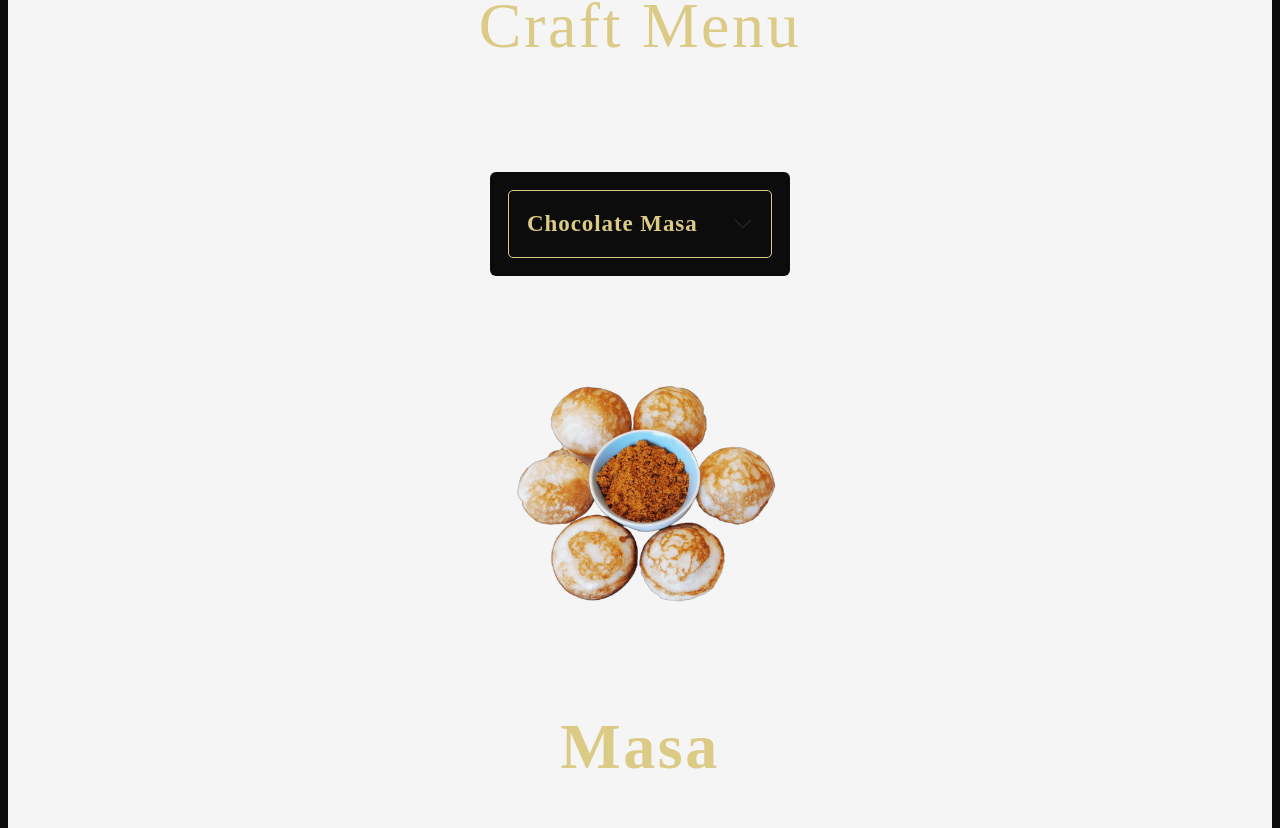
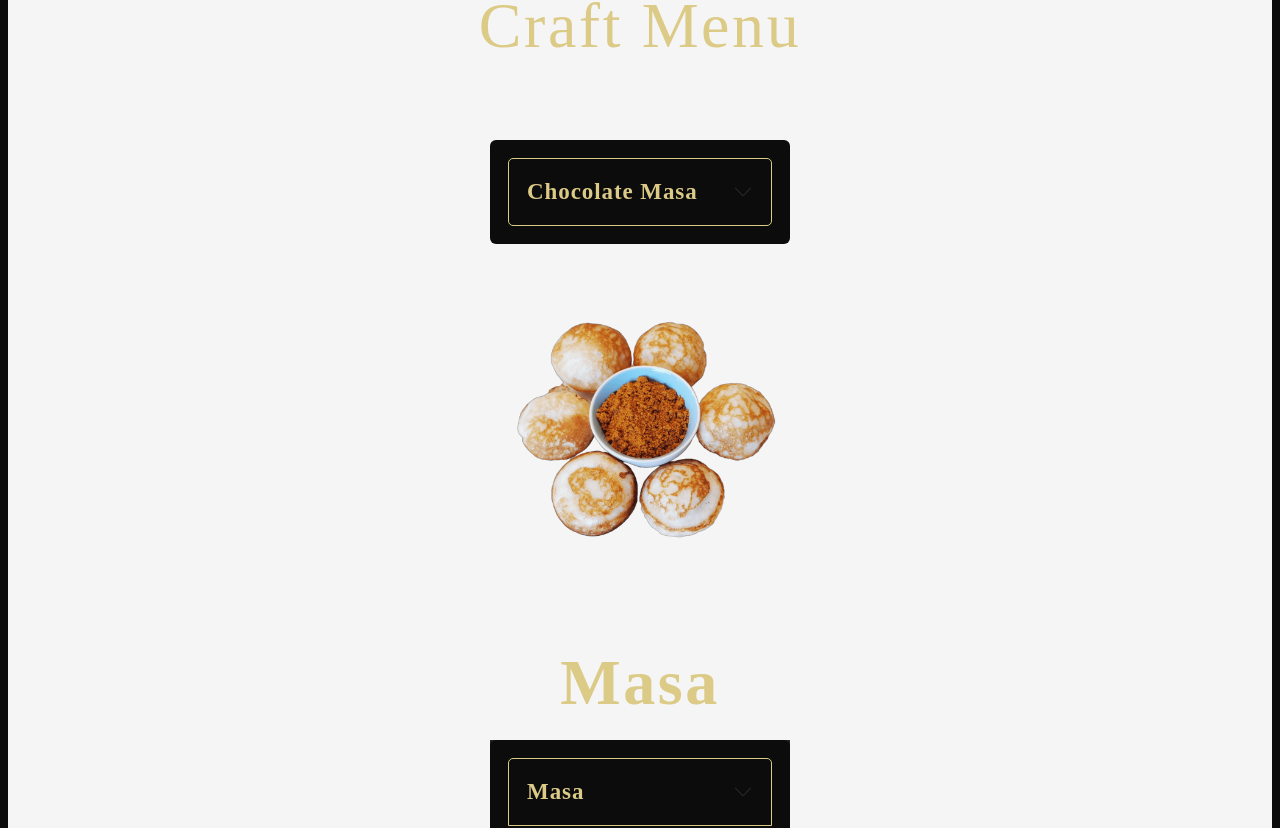
Before and after one commit to emmanuelpali/rs, a React (Create React App) app: page / in a window 1280 px wide. Shown: the part 1736-2564 px from the top of the page. Built offline with nearby package versions, Linux system fonts and the light colour scheme; the HTML template or start-up script is replaced by a standard one; a web font is replaced by a local one.

Commit message:
changing the menu bcg colorc to whitesmoke

```diff
--- a/src/container/Menu/SpecialMenu.css
+++ b/src/container/Menu/SpecialMenu.css
@@ -46,7 +46,6 @@
 .app__specialMenu_menu_items {
   display: flex;
   flex-direction: column;
-  margin: 2rem 0;
   width: 300px;
 }
 
```
